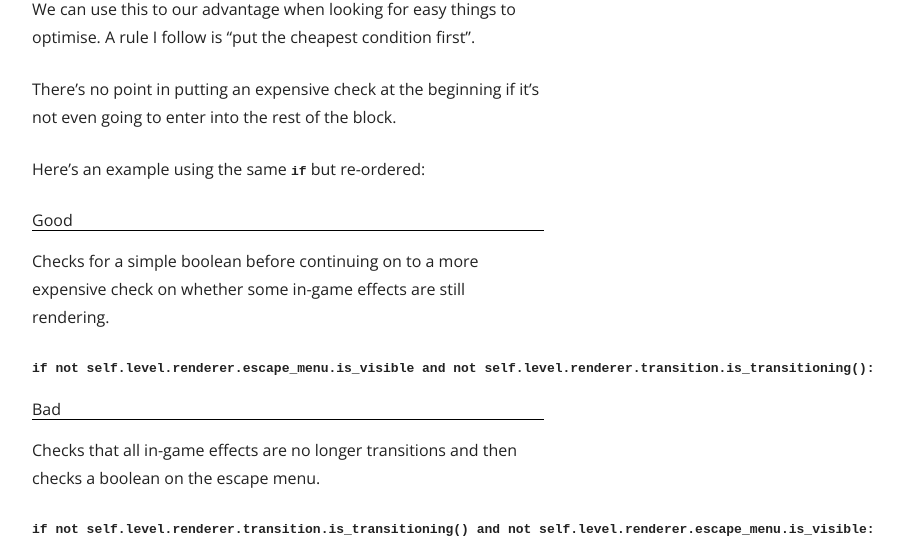
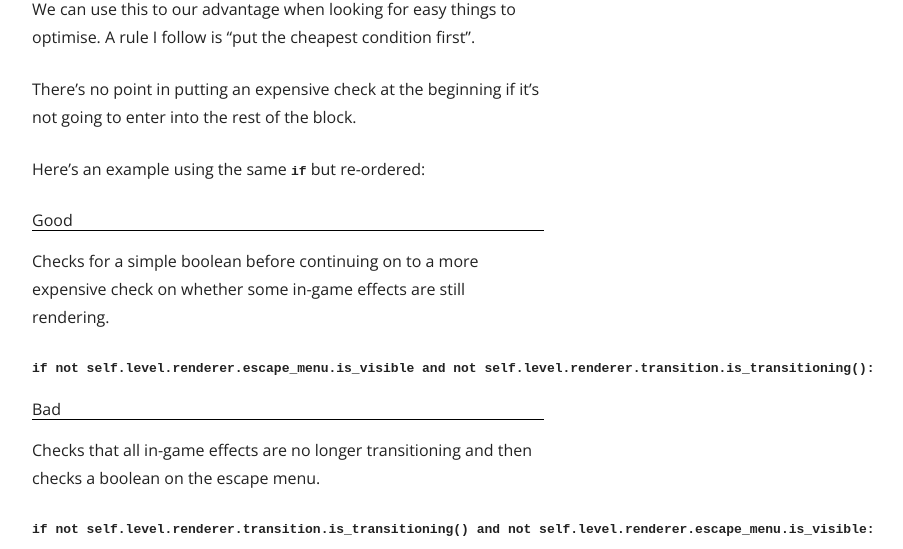
Before and after one commit to joereynolds/joereynolds.github.io, a Jekyll site: the page built from _posts/2021-03-01-order-your-ifs-correctly.md, in a window 1280 px wide. Shown: the part 540-1089 px from the top of the page, without its empty margins (352-1255 px from the left). Built offline with Jekyll 4.4.1, drawn with Linux system fonts in a browser that asks for light colours.

Commit message:
Fix typo

````diff
--- a/_posts/2021-03-01-order-your-ifs-correctly.md
+++ b/_posts/2021-03-01-order-your-ifs-correctly.md
@@ -25,7 +25,7 @@ We can use this to our advantage when looking for easy things to optimise.  A
 rule I follow is "put the cheapest condition first".
 
 There's no point in putting an expensive check at the beginning if it's not
-even going to enter into the rest of the block.
+going to enter into the rest of the block.
 
 Here's an example using the same `if` but re-ordered:
 
@@ -41,7 +41,7 @@ if not self.level.renderer.escape_menu.is_visible and not self.level.renderer.tr
 
 ### Bad
 
-Checks that all in-game effects are no longer transitions and then checks a
+Checks that all in-game effects are no longer transitioning and then checks a
 boolean on the escape menu.
 ```
 if not self.level.renderer.transition.is_transitioning() and not self.level.renderer.escape_menu.is_visible:
````
